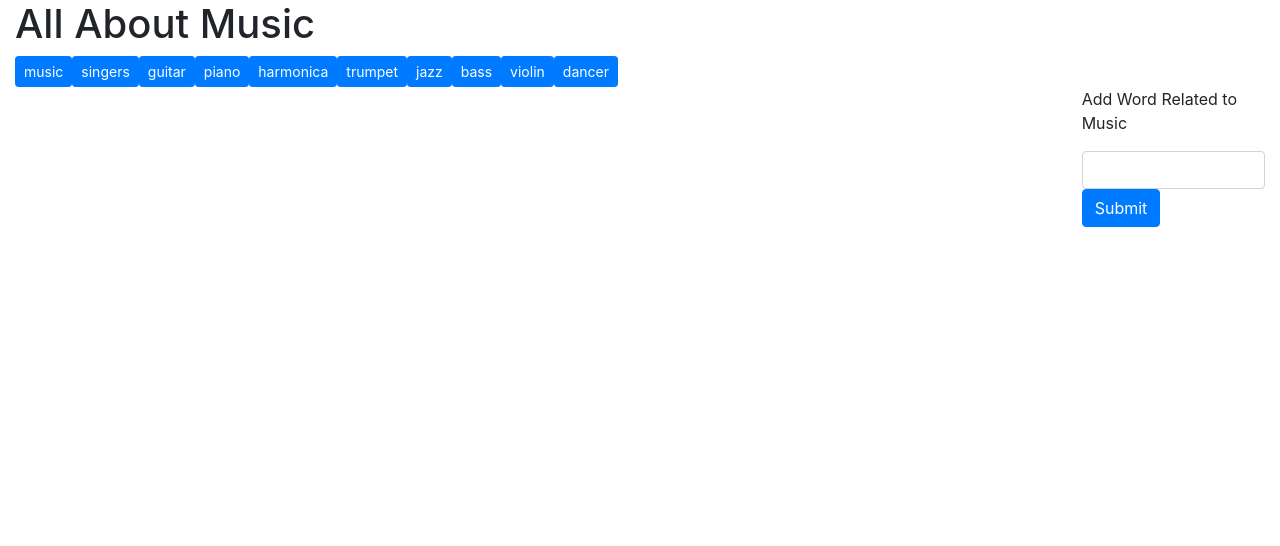
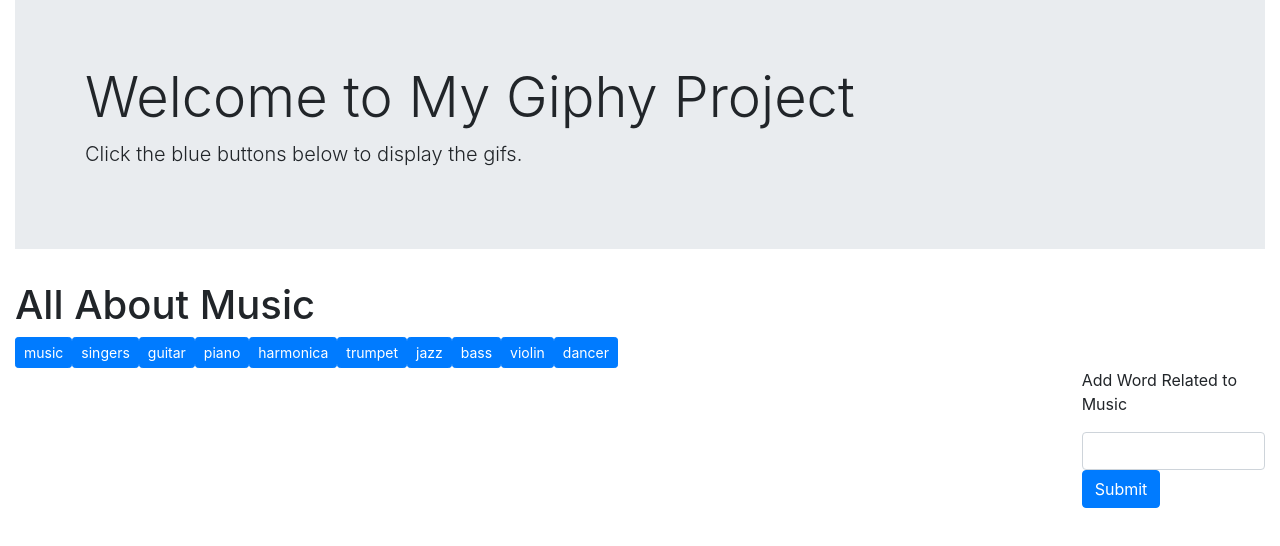
Before and after one commit to kenyaking/GifTastic, a plain HTML site: page index.html in a window 1280 px wide. Drawn offline with nearby package versions, Linux system fonts and the light colour scheme.

Commit message:
refactored style to main page

```diff
--- a/index.html
+++ b/index.html
@@ -15,7 +15,12 @@
 </head>
 <body>
  <div class="container-fluid">
-
+    <div class="jumbotron jumbotron-fluid">
+        <div class="container">
+          <h1 class="display-4">Welcome to My Giphy Project</h1>
+          <p class="lead">Click the blue buttons below to display the gifs.</p>
+        </div>
+      </div>
 <div class="content">
     <h1 id="page_title">All About Music</h1>
     <div class="content_buttons"></div>
```
Also changed, not shown: assets/css/style.css (line endings or trailing spaces).
